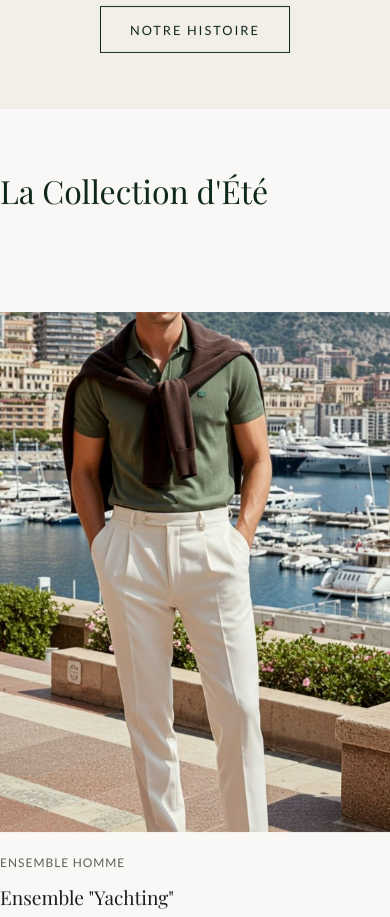
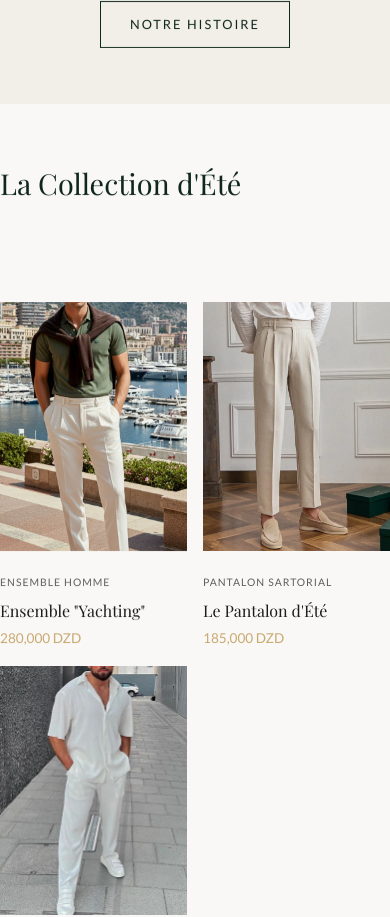
Before and after one commit to bachirads24-gif/auralento-shop, a React (Vite) app: page / in a window 390 px wide. Shown: the part 1135-2052 px from the top of the page. Built offline with nearby package versions, Linux system fonts and the light colour scheme; a web font is replaced by a local one.

Commit message:
Fix UI zooming on mobile devices (2-column layout)

```diff
--- a/src/index.css
+++ b/src/index.css
@@ -215,9 +215,13 @@ ul { list-style: none; }
   .hero { height: 100vh; height: 100dvh; }
   .hero-title { font-size: 2.3rem; margin-bottom: 1rem; }
   .hero-subtitle { font-size: 0.95rem; margin-bottom: 2rem; padding: 0 0.5rem; }
-  .section-title { font-size: 2rem; }
+  .section-title { font-size: 1.8rem; }
 
-  .product-grid { grid-template-columns: 1fr; gap: 2.5rem; }
+  /* Create an elegant 2-column grid on mobile to prevent massive stretching */
+  .product-grid { grid-template-columns: repeat(2, 1fr); gap: 1rem; }
+  .product-name { font-size: 1rem; margin: 0.3rem 0; }
+  .product-category { font-size: 0.65rem; }
+  .product-price { font-size: 0.85rem; }
 
   .footer-grid { grid-template-columns: 1fr; text-align: center; gap: 2.5rem; }
   .footer-logo { height: 60px; margin: 0 auto 1rem auto; }
```
